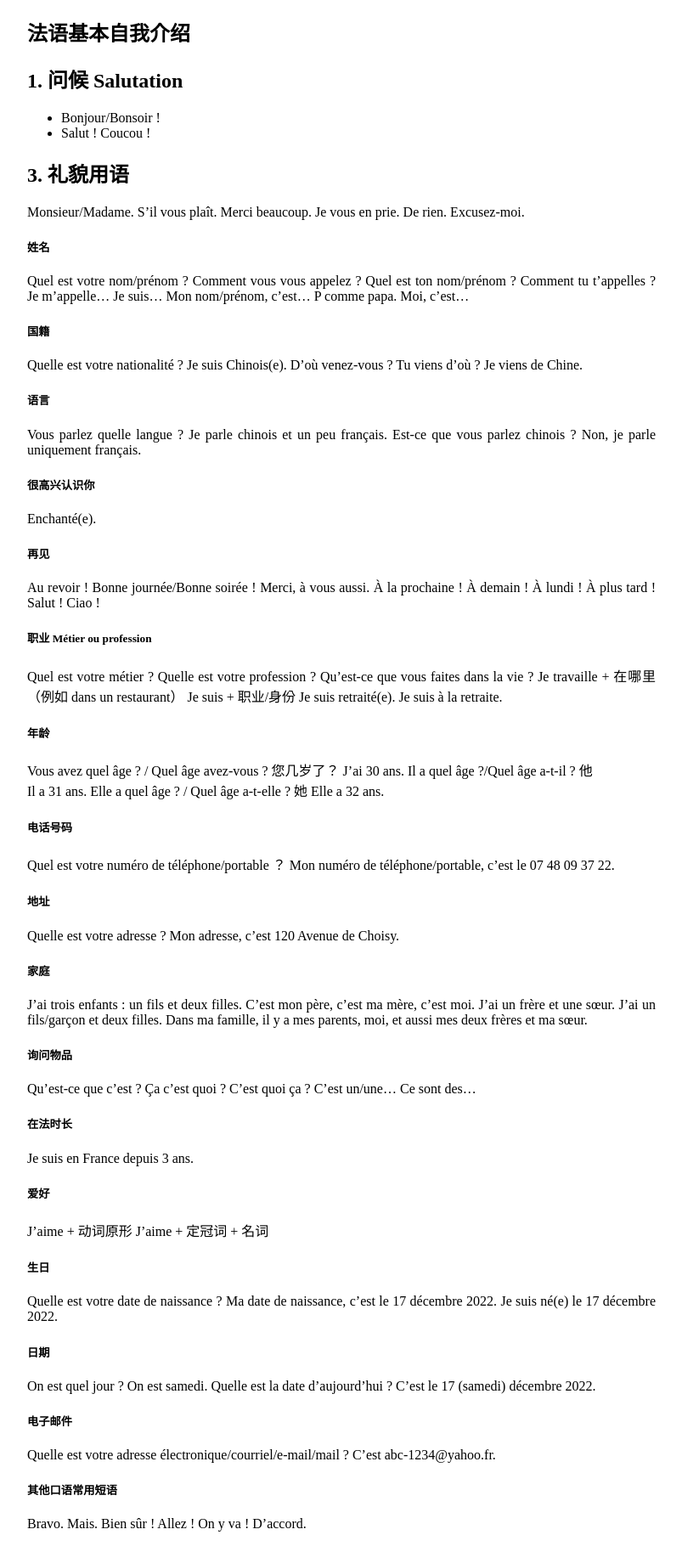
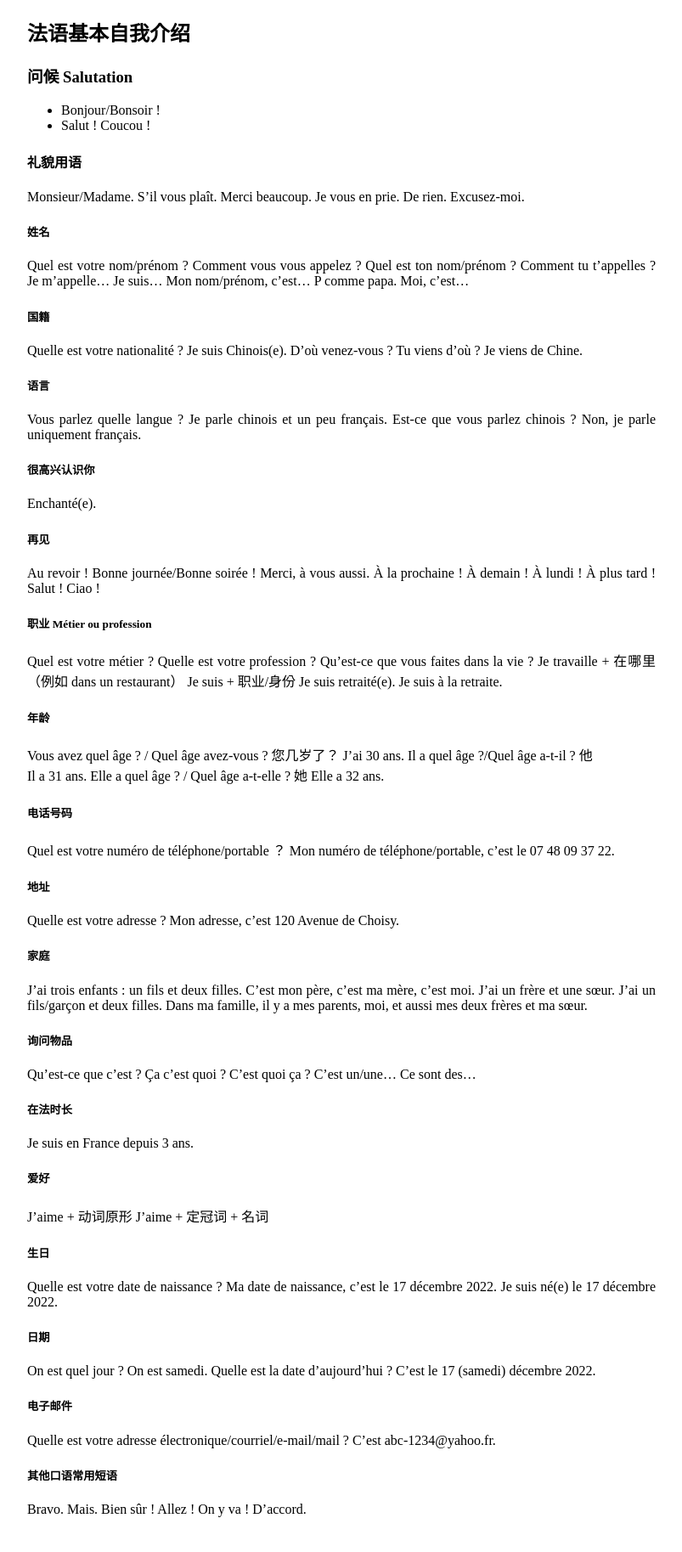
Before and after one commit to keinriesenradinparis/testing_local, a Jekyll site: the page built from _posts/2022/2022-12-16-法语基本自我介绍.md, in a window 1280 px wide. Shown: the whole page at 85% size, without its empty margins (238-1041 px from the left). Built offline with Jekyll 4.4.1, drawn with Linux system fonts in a browser that asks for light colours.

Commit message:
Update 2022-12-16-法语基本自我介绍.md

```diff
--- a/_posts/2022/2022-12-16-法语基本自我介绍.md
+++ b/_posts/2022/2022-12-16-法语基本自我介绍.md
@@ -7,12 +7,12 @@ categories:
 layout: page_light
 ---
 
-## 1. 问候 Salutation
+### 问候 Salutation
 
 - Bonjour/Bonsoir !
 - Salut ! Coucou !
 
-## 3. 礼貌用语
+#### 礼貌用语
 
 Monsieur/Madame.
 S’il vous plaît.
```
